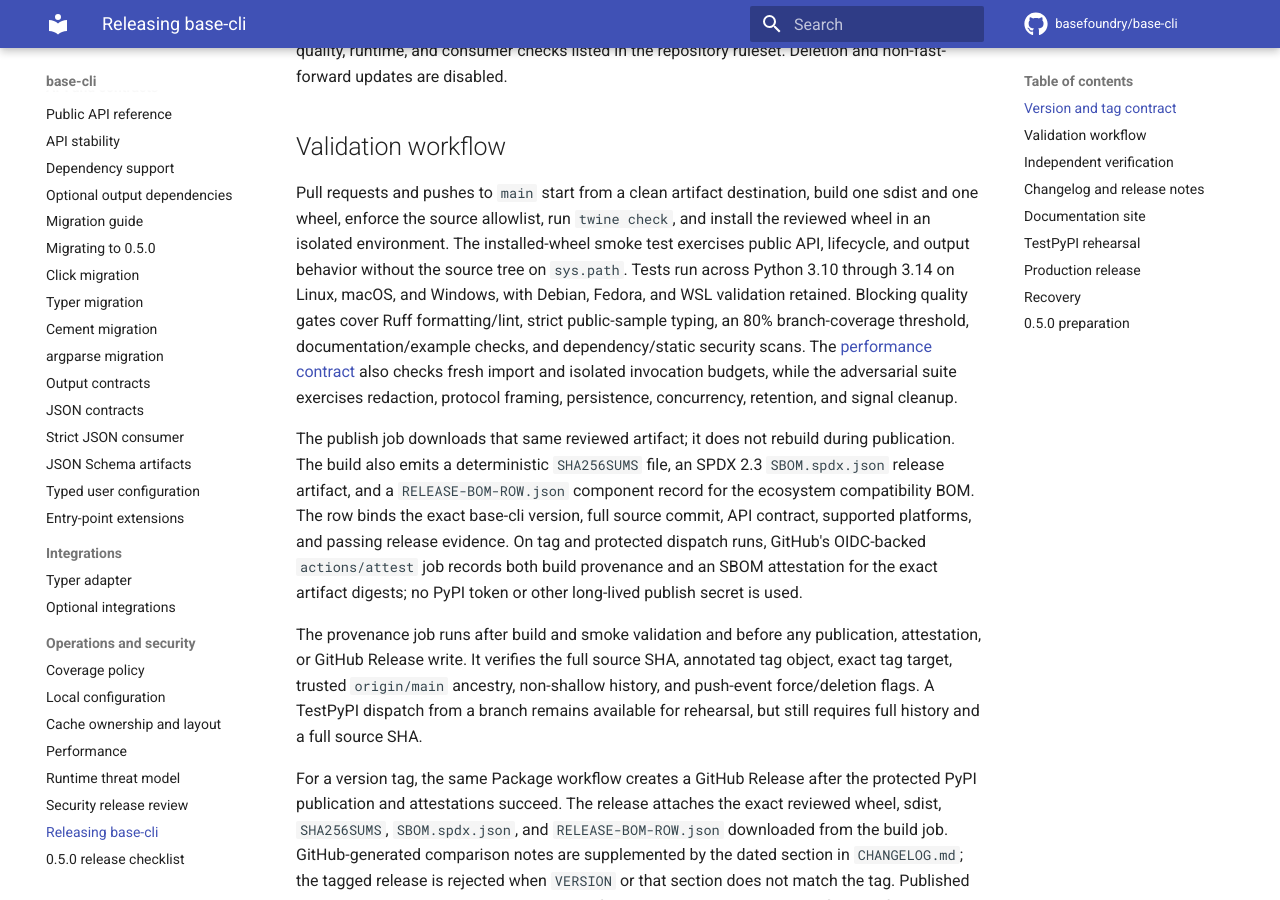
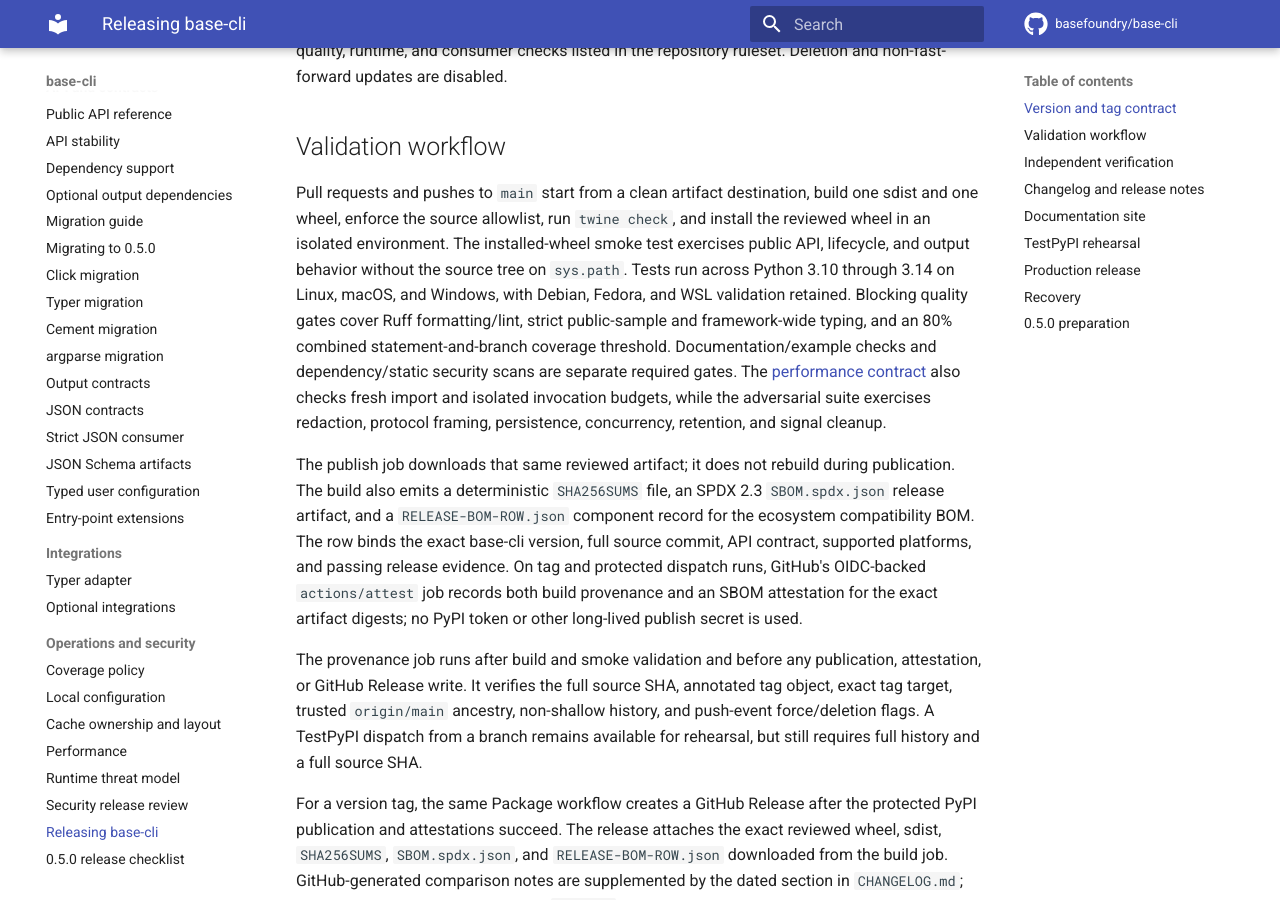
Before and after one commit to basefoundry/base-cli, an MkDocs documentation site: the page built from docs/releasing.md, in a window 1280 px wide and 900 px high, scrolled down 623 px. Built offline with MkDocs 1.6.1 and Material for MkDocs 9.7.7, drawn with Linux system fonts in a browser that asks for light colours; comment, search, counter and statistics services are not loaded.

Commit message:
docs: align contributor checks with the full gate (#437)
Fixes #411. Makes the contributor setup use the authoritative aggregate
and corrects the combined coverage and typing descriptions. Validation:
scripts/validate_docs.py.

```diff
--- a/docs/releasing.md
+++ b/docs/releasing.md
@@ -33,9 +33,10 @@ and install the reviewed wheel in an isolated environment. The installed-wheel
 smoke test exercises public API, lifecycle, and output behavior without the
 source tree on `sys.path`. Tests run across Python 3.10 through 3.14 on Linux,
 macOS, and Windows, with Debian, Fedora, and WSL validation retained. Blocking
-quality gates cover Ruff formatting/lint, strict public-sample typing, an 80%
-branch-coverage threshold, documentation/example checks, and dependency/static
-security scans. The [performance contract](performance.md) also checks fresh
+quality gates cover Ruff formatting/lint, strict public-sample and
+framework-wide typing, and an 80% combined statement-and-branch coverage
+threshold. Documentation/example checks and dependency/static security scans
+are separate required gates. The [performance contract](performance.md) also checks fresh
 import and isolated invocation budgets, while the adversarial suite exercises
 redaction, protocol framing, persistence, concurrency, retention, and signal
 cleanup.
```
Also changed, not shown: CONTRIBUTING.md (+7 -10 lines).
